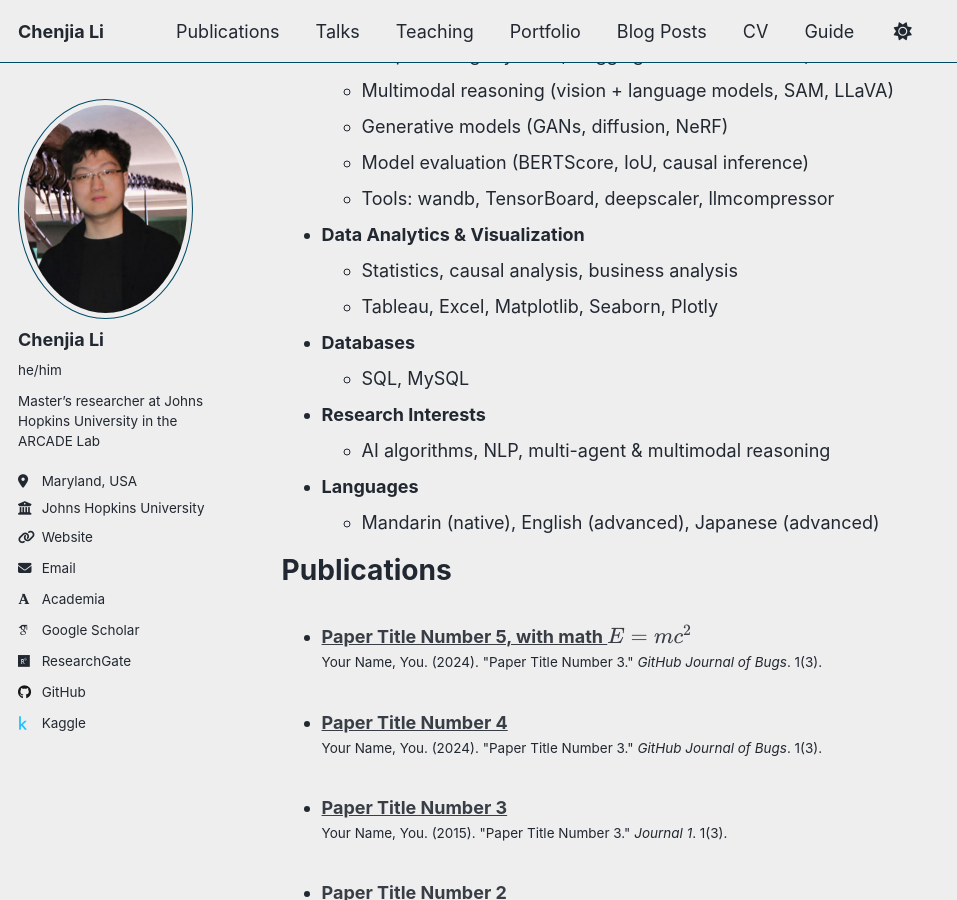
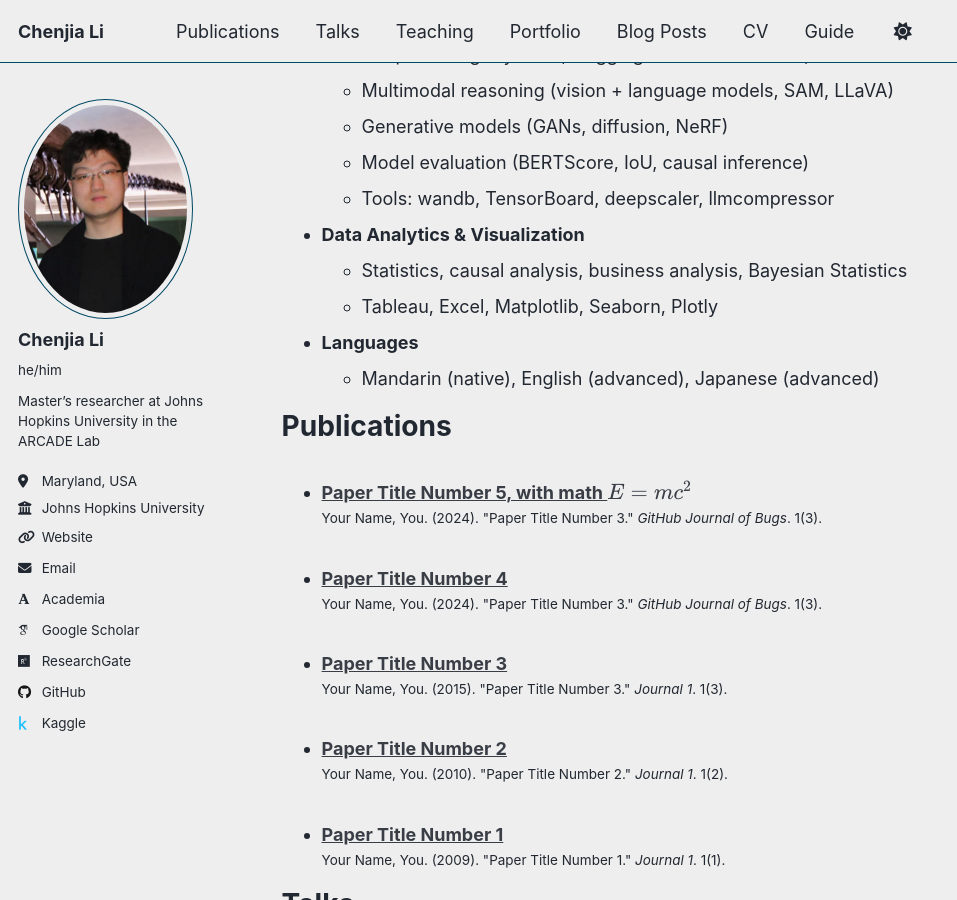
Before and after one commit to ResurrectionV/ResurrectionV.github.io, a Jekyll site: the page built from _pages/cv.md, in a window 1280 px wide and 900 px high, scrolled down 1066 px. Shown: the whole window, without its empty margins (0-957 px from the left). Built offline with Jekyll 4.4.1, drawn with Linux system fonts in a browser that asks for light colours; some web fonts are replaced; a script that is not in the unit is left out.

Commit message:
Update cv.md

```diff
--- a/_pages/cv.md
+++ b/_pages/cv.md
@@ -49,14 +49,8 @@ Skills
   * Tools: wandb, TensorBoard, deepscaler, llmcompressor
 
 * **Data Analytics & Visualization**
-  * Statistics, causal analysis, business analysis
+  * Statistics, causal analysis, business analysis, Bayesian Statistics
   * Tableau, Excel, Matplotlib, Seaborn, Plotly
-
-* **Databases**
-  * SQL, MySQL
-
-* **Research Interests**
-  * AI algorithms, NLP, multi-agent & multimodal reasoning
 
 * **Languages**
   * Mandarin (native), English (advanced), Japanese (advanced)
```
